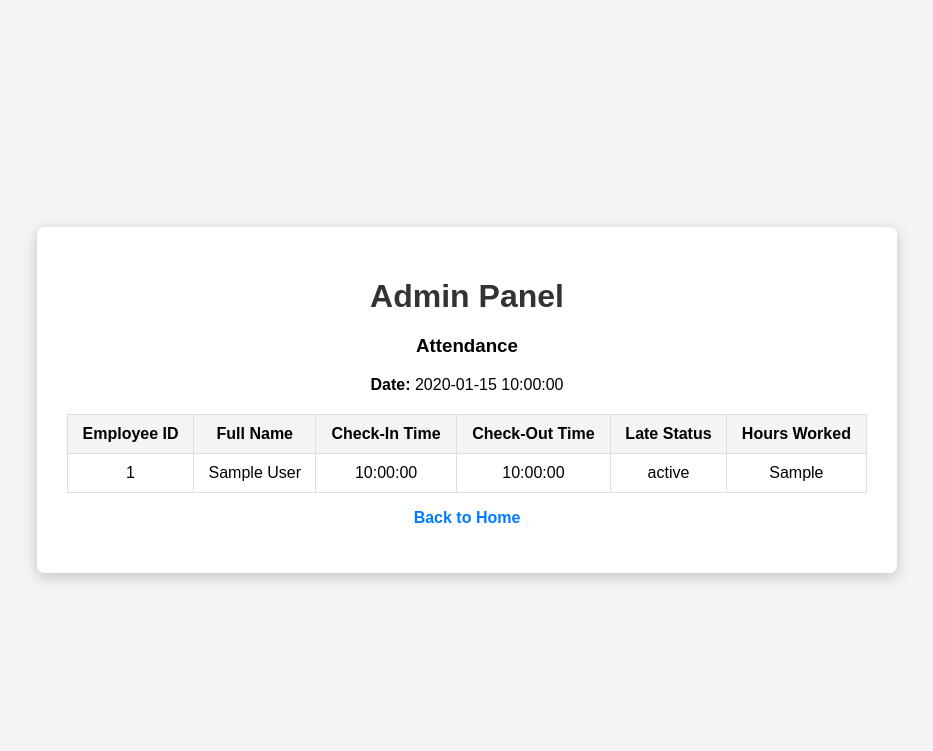
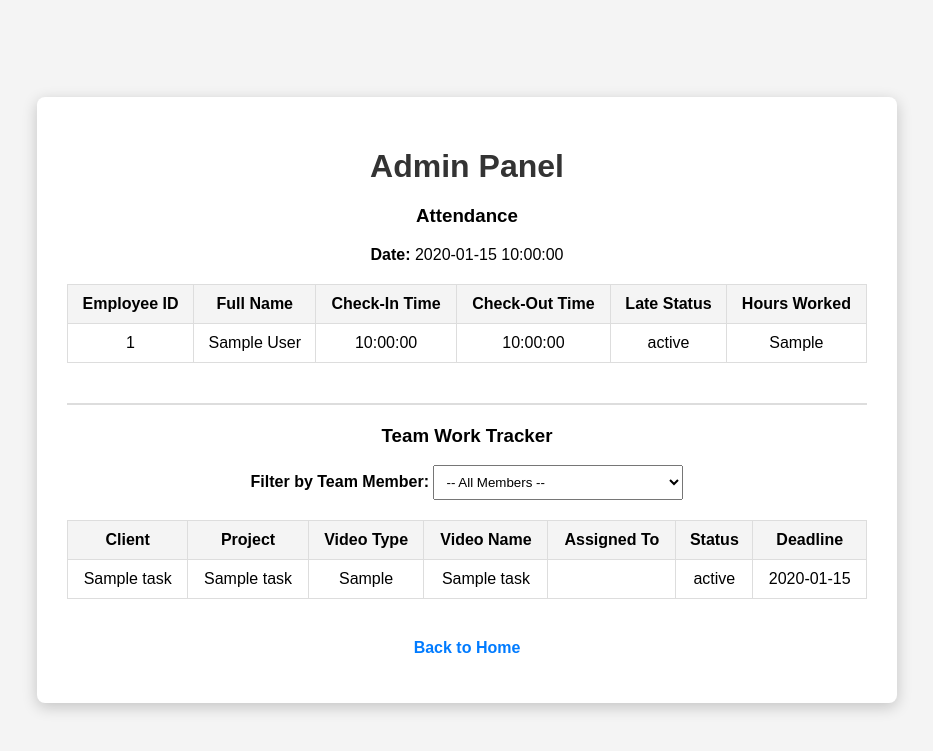
Before and after one commit to Akshaysat/attendance_system, a Flask app: template templates/admin.html in a window 1280 px wide. Shown: the top 751 px of the page, without its empty margins (173-1106 px from the left). Run offline with Flask 3, Linux system fonts and the light colour scheme; the template is opened without the code that fills it: most values are stand-ins (such as "Sample title", 1, 10 or a date in 2020).

Commit message:
added member wise work in admin

```diff
--- a/app.py
+++ b/app.py
@@ -9,7 +9,6 @@ from datetime import datetime, date
 
 app = Flask(__name__)
 app.config['SECRET_KEY'] = 'supersecretkey'  # Required for session management
-
 # --- Google Sheets Setup ---
 # Define the scope and load your service account credentials
 scope = [
@@ -79,6 +78,30 @@ def get_pending_work_for_user(user_full_name):
             pending.append(task)
 
     return pending
+
+def get_all_team_tasks(member_name=None):
+    tracker_sheet = spreadsheet.worksheet("TRACKER (NEW)")
+    all_tasks = tracker_sheet.get_all_records()
+    today = date.today()
+
+    # Filter out completed tasks
+    filtered_tasks = []
+    for task in all_tasks:
+        status = task.get("Video Status", "").strip().lower()
+        if status == "completed":
+            continue
+
+        assigned_to = [
+            task.get("Video Editor", "").strip(),
+            task.get("Storyboarder", "").strip(),
+            task.get("Graphic Designer", "").strip()
+        ]
+
+        if member_name and member_name not in assigned_to:
+            continue
+
+        filtered_tasks.append(task)
+    return filtered_tasks
 
 
 def get_all_users():
@@ -244,6 +267,7 @@ def login():
 
     return render_template('login.html')
 
+
 @app.route('/admin', methods=['GET'])
 def admin():
     today_obj = date.today()
@@ -252,8 +276,8 @@ def admin():
     attendance_data = get_all_attendance()
     users_data = get_all_users()
 
+    # --- Attendance Records ---
     processed_records = []
-    # Create a dictionary for quick lookup of user details by employee_id
     users_dict = {user['employee_id']: user for user in users_data}
 
     for record in attendance_data:
@@ -263,19 +287,18 @@ def admin():
         emp_id = record.get('employee_id')
         user = users_dict.get(emp_id, {})
 
-        # Convert check-in time to datetime object (if exists)
         check_in_str = record.get('check_in_time')
+        check_out_str = record.get('check_out_time')
         check_in_obj = None
+        check_out_obj = None
         late_status = "On Time"
+        hours_worked = None
+
         if check_in_str:
             check_in_obj = datetime.strptime(check_in_str, "%Y-%m-%d %H:%M:%S")
             if check_in_obj.time() > datetime.strptime("10:00:00", "%H:%M:%S").time():
                 late_status = "Late"
 
-        # Convert check-out time to datetime object (if exists)
-        check_out_str = record.get('check_out_time')
-        check_out_obj = None
-        hours_worked = None
         if check_in_obj and check_out_str:
             check_out_obj = datetime.strptime(check_out_str, "%Y-%m-%d %H:%M:%S")
             worked_duration = check_out_obj - check_in_obj
@@ -285,13 +308,48 @@ def admin():
             "employee_id": emp_id,
             "first_name": user.get('first_name', ''),
             "last_name": user.get('last_name', ''),
-            "check_in_time": check_in_obj,   # datetime object or None
-            "check_out_time": check_out_obj,  # datetime object or None
+            "check_in_time": check_in_obj,
+            "check_out_time": check_out_obj,
             "late_status": late_status,
             "hours_worked": hours_worked
         })
 
-    return render_template('admin.html', records=processed_records, today=today_str)
+    # --- Team Work Tracker ---
+    tracker_sheet = spreadsheet.worksheet("TRACKER (NEW)")
+    all_tasks = tracker_sheet.get_all_records()
+
+    # Build unique member name list
+    member_names = set()
+    for task in all_tasks:
+        for role in ["Video Editor", "Storyboarder", "Graphic Designer"]:
+            name = task.get(role, "").strip()
+            if name:
+                member_names.add(name)
+    member_names = list(member_names)
+
+    # Filter by member
+    selected_member = request.args.get("member", "").strip()
+    filtered_tasks = []
+    for task in all_tasks:
+        if task.get("Video Status", "").strip().lower() == "completed":
+            continue
+        if selected_member:
+            if selected_member not in (
+                task.get("Video Editor", ""),
+                task.get("Storyboarder", ""),
+                task.get("Graphic Designer", "")
+            ):
+                continue
+        filtered_tasks.append(task)
+
+    return render_template(
+        "admin.html",
+        records=processed_records,
+        today=today_str,
+        all_members=sorted(member_names),
+        selected_member=selected_member,
+        team_tasks=filtered_tasks
+    )
 
 
 @app.route('/leaves', methods=['GET', 'POST'])
--- a/templates/admin.html
+++ b/templates/admin.html
@@ -5,11 +5,39 @@
     <meta name="viewport" content="width=device-width, initial-scale=1.0">
     <title>Admin - Attendance</title>
     <link rel="stylesheet" href="/static/styles.css">
+    <style>
+        .container {
+            max-width: 960px;
+            margin: 0 auto;
+            padding: 20px;
+        }
+        table {
+            width: 100%;
+            border-collapse: collapse;
+            margin-top: 20px;
+        }
+        th, td {
+            border: 1px solid #ccc;
+            padding: 10px;
+            text-align: left;
+        }
+        th {
+            background-color: #f2f2f2;
+        }
+        .section-divider {
+            margin: 40px 0 20px;
+            border-top: 2px solid #ddd;
+        }
+        form label {
+            font-weight: bold;
+        }
+    </style>
 </head>
 <body class="admin-page">
     <div class="container admin-container">
         <h1>Admin Panel</h1>
 
+        <!-- Attendance Table -->
         <h3>Attendance</h3>
         <p><strong>Date:</strong> {{ today }}</p>
 
@@ -42,7 +70,71 @@
             <p>No attendance records found for today.</p>
         {% endif %}
 
-        <p><a href="/" class="back-link">Back to Home</a></p>
+        <!-- Divider -->
+        <div class="section-divider"></div>
+
+        <!-- Team Work Tracker Section -->
+        <h3>Team Work Tracker</h3>
+
+        <!-- Filter by Team Member -->
+        <form method="GET" action="/admin" style="margin-bottom: 20px;">
+            <label for="member">Filter by Team Member:</label>
+            <select name="member" id="member" onchange="this.form.submit()" style="width: 250px; padding: 8px;">
+                <option value="">-- All Members --</option>
+                {% for member in all_members %}
+                    <option value="{{ member }}" {% if member == selected_member %}selected{% endif %}>{{ member }}</option>
+                {% endfor %}
+            </select>
+        </form>
+
+        {% if team_tasks %}
+            <table class="attendance-table">
+                <thead>
+                    <tr>
+                        <th>Client</th>
+                        <th>Project</th>
+                        <th>Video Type</th>
+                        <th>Video Name</th>
+                        <th>Assigned To</th>
+                        <th>Status</th>
+                        <th>Deadline</th>
+                    </tr>
+                </thead>
+                <tbody>
+                    {% for task in team_tasks %}
+                        <tr>
+                            <td>{{ task["Client Name"] }}</td>
+                            <td>{{ task["Project Name"] }}</td>
+                            <td>{{ task["Video Type"] }}</td>
+                            <td>{{ task["Video Name"] }}</td>
+                            <td>
+                                {% set names = [] %}
+                                {% if task["Video Editor"] %} {% set _ = names.append(task["Video Editor"]) %} {% endif %}
+                                {% if task["Storyboarder"] %} {% set _ = names.append(task["Storyboarder"]) %} {% endif %}
+                                {% if task["Graphic Designer"] %} {% set _ = names.append(task["Graphic Designer"]) %} {% endif %}
+                                {{ names | join(', ') }}
+                            </td>
+                            <td>
+                                {% if task["Video Status"] == "Client Review" %}
+                                    <span style="color: #D4AC0D;">{{ task["Video Status"] }}</span>
+                                {% elif task["Video Status"] == "Not Started" %}
+                                    <span style="color: #E74C3C;">{{ task["Video Status"] }}</span>
+                                {% elif task["Video Status"] == "In Progress" %}
+                                    <span style="color: #E67E22;">{{ task["Video Status"] }}</span>
+                                {% else %}
+                                    {{ task["Video Status"] }}
+                                {% endif %}
+                            </td>
+                            <td>{{ task["Deadline Date"] }}</td>
+                        </tr>
+                    {% endfor %}
+                </tbody>
+            </table>
+        {% else %}
+            <p>No tasks found for the selected team member.</p>
+        {% endif %}
+
+        <p style="margin-top: 40px;"><a href="/" class="back-link">Back to Home</a></p>
     </div>
 </body>
 </html>
```
